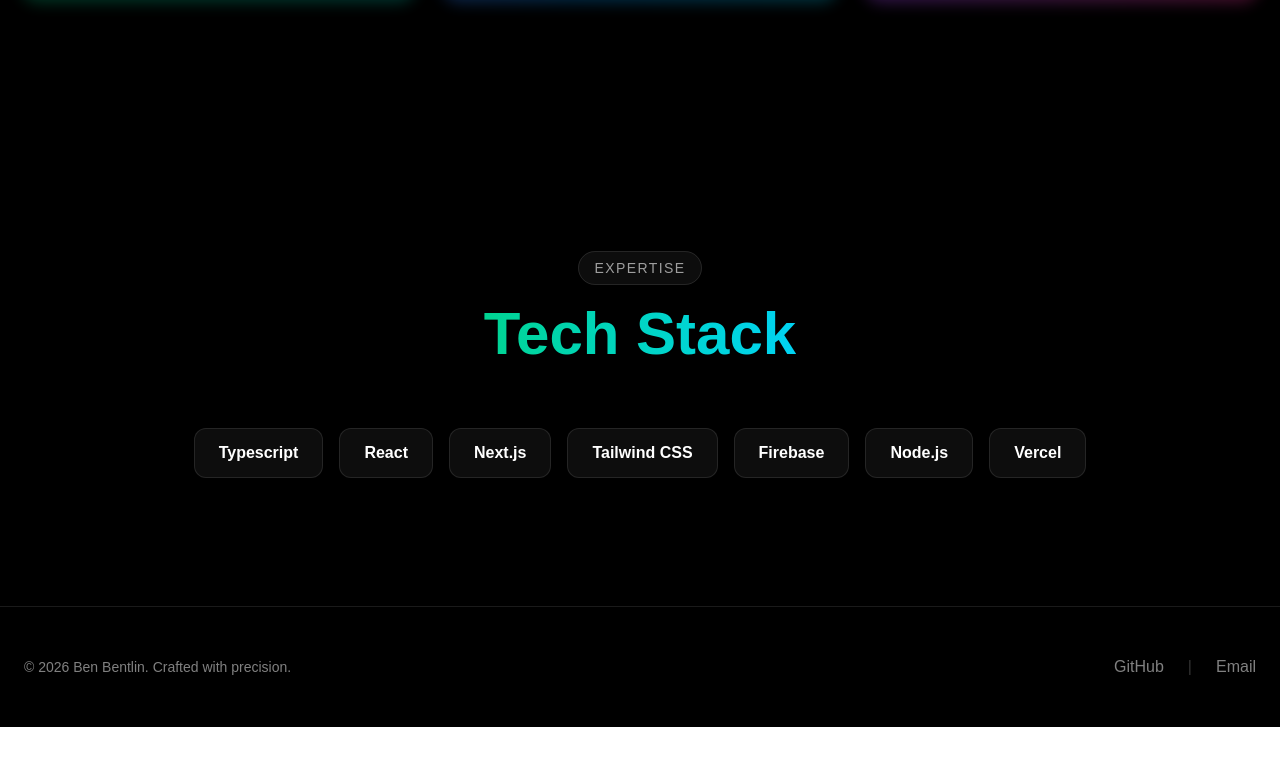
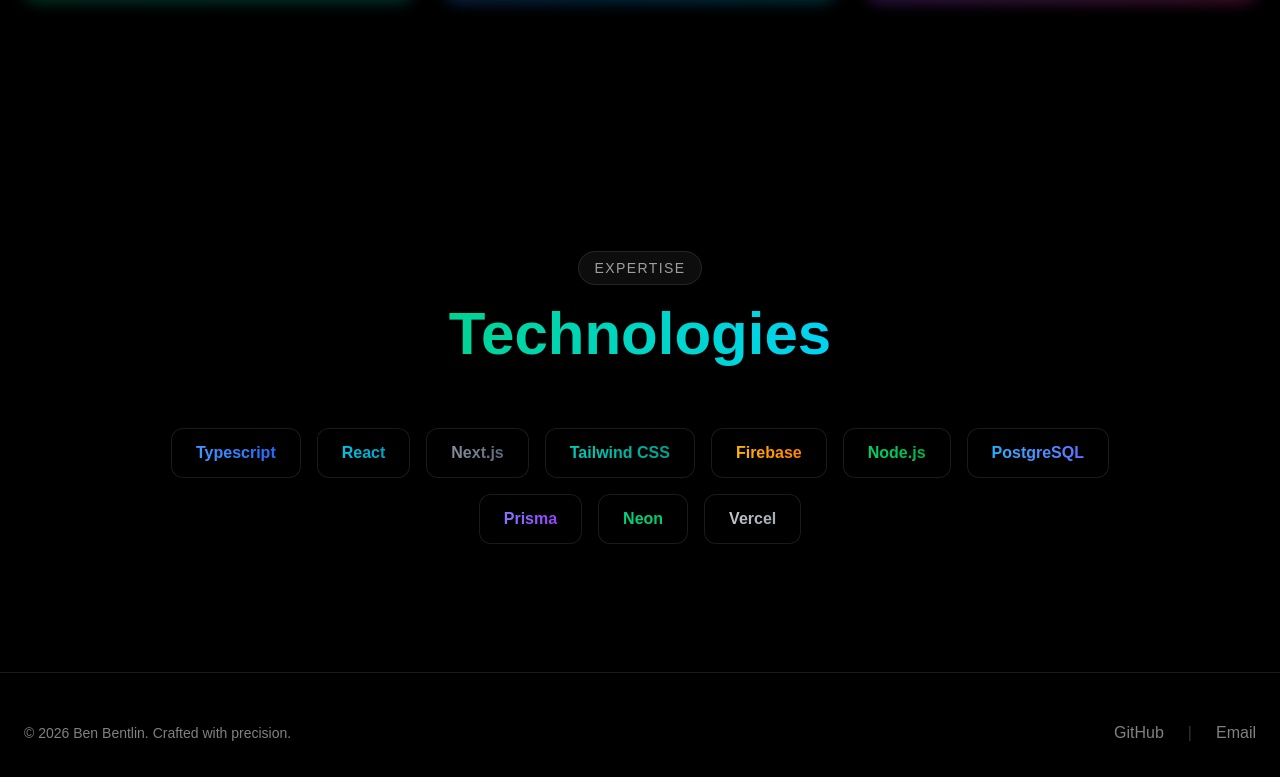
Before and after one commit to bbentlin/portfolio-website, a Next.js app: page / in a window 1280 px wide. Shown: the part 1604-2381 px from the top of the page. Before the commit the page ends 2331 px from the top, so only its background shows below. Built offline with nearby package versions, Linux system fonts and the light colour scheme.

Commit message:
Rename techStack to technologies and update section headings for clarity. Also fixed color gradient not working on Technologies list

```diff
--- a/src/app/page.tsx
+++ b/src/app/page.tsx
@@ -57,13 +57,16 @@
     },
   ];
 
-  const techStack = [
+  const technologies = [
     { name: "Typescript", color: "from-blue-400 to-blue-600" },
     { name: "React", color: "from-cyan-400 to-cyan-600" },
     { name: "Next.js", color: "from-gray-400 to-gray-600" },
     { name: "Tailwind CSS", color: "from-teal-400 to-teal-600" },
     { name: "Firebase", color: "from-yellow-400 to-orange-500" },
     { name: "Node.js", color: "from-green-400 to-green-600" },
+    { name: "PostgreSQL", color: "from-sky-400 to-indigo-500"},
+    { name: "Prisma", color: "from-indigo-400 to-purple-600"},
+    { name: "Neon", color: "from-emerald-400 to-green-500"},
     { name: "Vercel", color: "from-white/80 to-gray-400" },
   ];
 
@@ -381,7 +384,7 @@
         </div>
       </section>
 
-      {/* Tech Stack Section */}
+      {/* Technologies Section */}
       <section className="relative py-32 px-6">
         <div className="max-w-5xl mx-auto text-center">
           <span className="text-sm font-medium px-4 py-2 bg-white/5 backdrop-blur-xl rounded-full border border-white/10 text-white/60 uppercase tracking-widest">
@@ -389,20 +392,20 @@
           </span>
           <h2 className="text-5xl sm:text-6xl font-black mt-6 mb-16">
             <span className="bg-gradient-to-r from-emerald-400 to-cyan-400 bg-clip-text text-transparent">
-              Tech Stack
+              Technologies
             </span>
           </h2>
 
           <div className="flex flex-wrap justify-center gap-4">
-            {techStack.map((tech, index) => (
+            {technologies.map((tech, index) => (
               <div
                 key={index}
-                className="group-relative"
+                className="group relative"
               >
                 <div
                   className={`absolute -inset-0.5 bg-gradient-to-r ${tech.color} rounded-xl blur opacity-0 group-hover:opacity-60 transition duration-300`}
                 ></div>
-                <div className="relative px-6 py-3 bg-white/5 backdrop-blur-xl border border-white/10 rounded-xl font-semibold hover:bg-white/10 hover:border-white/30 transition-all duration-300 hover:scale-105 cursor-default">
+                <div className={`relative px-6 py-3 bg-white/5 backdrop-blur-xl border border-white/10 rounded-xl font-semibold hover:bg-white/10 hover:border-white/30 transition-all duration-300 hover:scale-105 cursor-default bg-gradient-to-r ${tech.color} bg-clip-text text-transparent`}>
                   {tech.name}
                 </div>
               </div>
```
